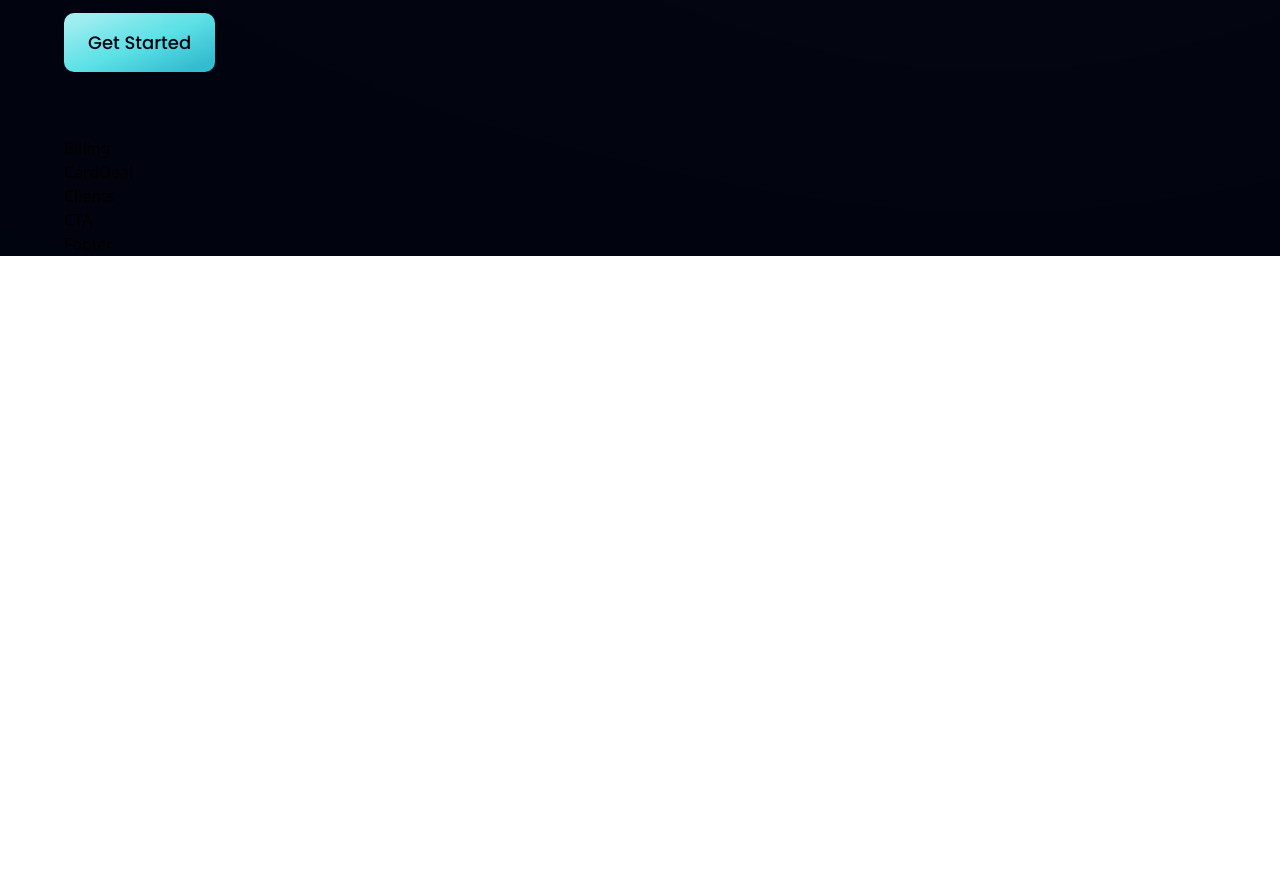
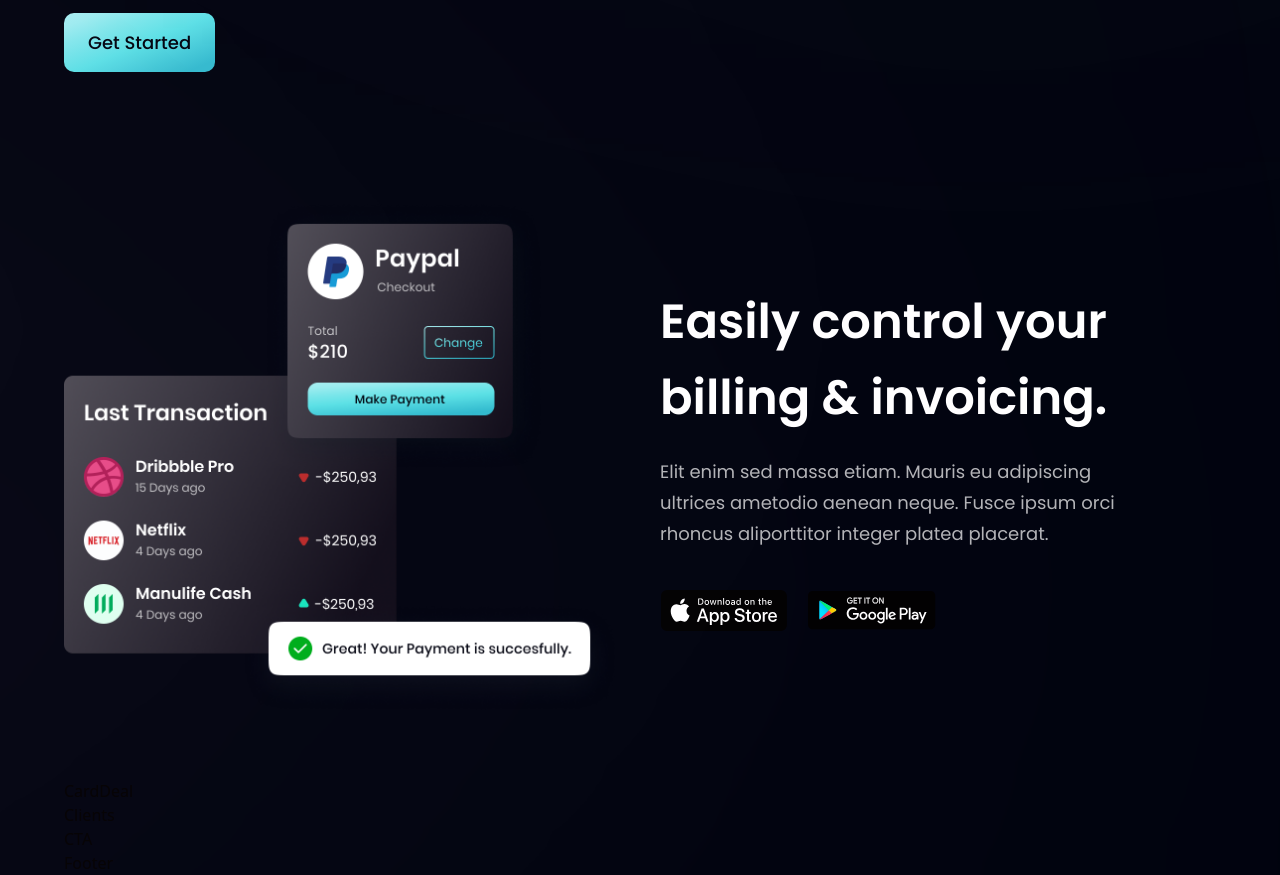
Before and after one commit to andriyhedzyk/modernBankApp, a React (Vite) app in the folder bank_modern_app/: page / in a window 1280 px wide. Shown: the part 1440-2315 px from the top of the page. Before the commit the page ends 1696 px from the top, so only its background shows below. Built offline with nearby package versions, Linux system fonts and the light colour scheme.

Commit message:
Create Billing section

```diff
--- a/bank_modern_app/src/components/Billing.jsx
+++ b/bank_modern_app/src/components/Billing.jsx
@@ -1,9 +1,26 @@
-import React from 'react'
+import { apple, bill, google } from "../assets"
+import styles, {layout} from '../style'
 
-const Billing = () => {
-  return (
-    <div>Billing</div>
+const Billing = () => (
+  <section id="product" className={layout.sectionReverse}>
+    <div className={layout.sectionImgReverse}>
+      <img src={bill} alt="billing" className="w-[100%] h-[100%] relative z-[5]" />
+      <div className="absolute z-[3] -left-1/2 top-0 w-[50%] h-[50%] rounded-full white__gradient" />
+      <div className="absolute z-[0] -left-1/2 bottom-0 w-[50%] h-[50%] rounded-full pink__gradient"/>
+    </div>
+    <div className={layout.sectionInfo}>
+      <h2 className={styles.heading2}>
+        Easily control your<br className="sm:block hidden"/> billing & invoicing.
+      </h2>
+      <p className={`${styles.paragraph} max-w-[470px] mt-5`}>
+        Elit enim sed massa etiam. Mauris eu adipiscing ultrices ametodio aenean neque. Fusce ipsum orci rhoncus aliporttitor integer platea placerat.
+      </p>
+      <div className="flex flex-row flex-wrap sm:mt-10 mt-6">
+        <img src={apple} alt="apple_store" className="w-[128px] h-[42px] object-contain mr-5 cursor-pointer" />
+        <img src={google} alt="google_play" className="w-[128px] h-[42px] object-contain cursor-pointer" />
+      </div>
+    </div>
+  </section>
   )
-}
 
-export default Billing
+export default Billing;
```
